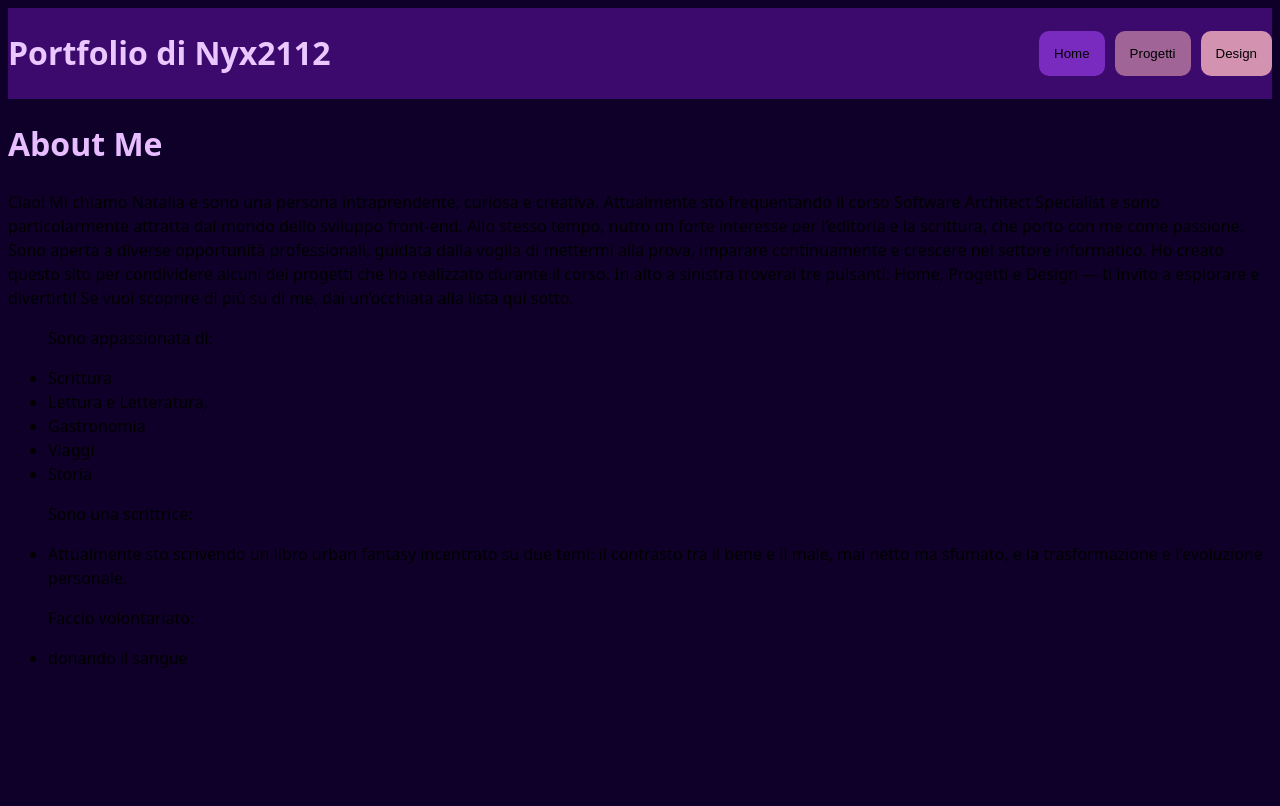
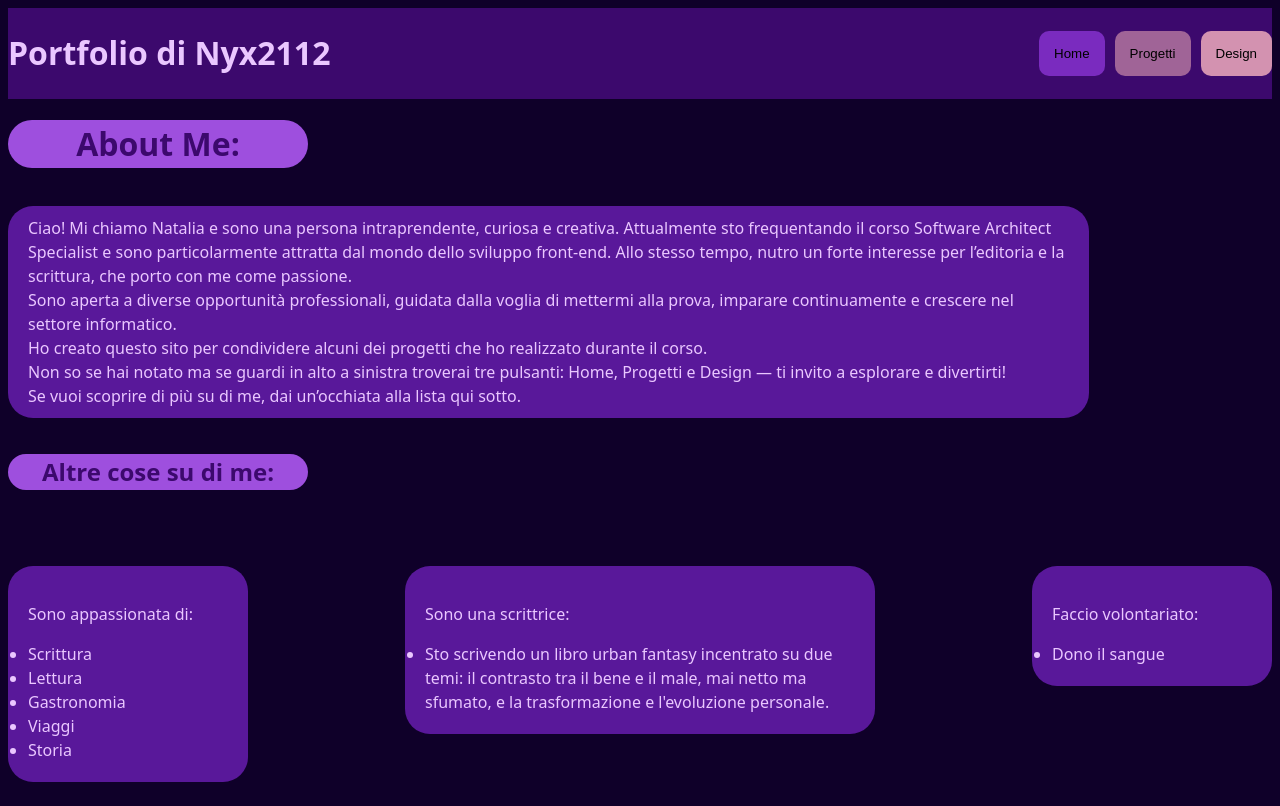
Before and after one commit to Nana-04-art/Portfolio, a React (Vite) app: page / in a window 1280 px wide. Built offline with nearby package versions, Linux system fonts and the light colour scheme; a web font is replaced by a local one.

Commit message:
miglioramento css con aggiunta di background ai testi, manca la'allineamneto al centro + creazione componente chiamato "Progetti"

```diff
--- a/src/HomePage.css
+++ b/src/HomePage.css
@@ -12,7 +12,6 @@
     display: flex;
     justify-content: space-between;
     color: var(--mauve-3);
-
 }
 
 .titolo button{
@@ -47,5 +46,57 @@
 
 }
 .main h1{
-    color: var(--mauve-2);
+    background-color: var(--amethyst);
+    color: var(--persian-indigo);
+    border-radius: 25px;
+    display: inline-block;
+    width: 300px;
+    text-align: center;
+
 }
+
+.main p{
+    background-color:var(--tekhelet);
+    color: var(--mauve-3);
+    border-radius: 25px;
+    display: inline-block;
+    width: 1041px;
+    padding: 10px 20px;
+    justify-content: center;
+}
+
+.lista {
+    display: flex;
+    flex-direction: column;
+    gap: 20px;
+    text-align: left;
+}
+
+.lista h2{
+    background-color: var(--amethyst);
+    color: var(--persian-indigo);
+    border-radius: 25px;
+    display: inline-block;
+    width: 300px;
+    text-align: center;
+}
+
+
+.ul-container {
+    display: flex;
+    flex-direction: row;
+    justify-content: space-between; /* oppure 'center' o 'space-around' */
+    gap: 30px;
+    flex-wrap: wrap;
+    margin-top: 20px;
+}
+.passione, .scrittrice, .volontariato {
+    background-color: var(--tekhelet);
+    color: var(--mauve-3);
+    border-radius: 25px;
+    width: 200px;
+    padding: 20px;
+}
+.scrittrice {
+    width: 430px;
+}
--- a/src/HomePage.jsx
+++ b/src/HomePage.jsx
@@ -12,38 +12,60 @@ function HomePage() {
                 <header>
                     <h1>Portfolio di Nyx2112</h1>
                     <nav>
-                        <button id="home" >Home</button>
+                        <button id="home">Home</button>
                         <button id="progetti">Progetti</button>
                         <button id="design">Design</button>
                     </nav>
                 </header>
             </div>
             <div className="main">
-                <h1>About Me</h1>
-                <p>Ciao! Mi chiamo Natalia e sono una persona intraprendente, curiosa e creativa. Attualmente sto
-                    frequentando il corso Software Architect Specialist e sono particolarmente attratta dal mondo dello
-                    sviluppo front-end. Allo stesso tempo, nutro un forte interesse per l’editoria e la scrittura, che
-                    porto con me come passione.
+                <h1>About Me:</h1>
+                <p>Ciao! Mi chiamo Natalia e sono una persona intraprendente, curiosa e creativa.
+                    Attualmente sto
+                    frequentando il corso Software Architect Specialist e sono particolarmente attratta
+                    dal mondo dello sviluppo front-end. Allo stesso tempo, nutro un forte interesse per l’editoria e la
+                    scrittura,
+                    che porto con me come passione.<br/>
                     Sono aperta a diverse opportunità professionali, guidata dalla voglia di mettermi alla prova,
-                    imparare continuamente e crescere nel settore informatico.
-                    Ho creato questo sito per condividere alcuni dei progetti che ho realizzato durante il corso. In
-                    alto a sinistra troverai tre pulsanti: Home, Progetti e Design — ti invito a esplorare e divertirti!
+                    imparare continuamente e crescere nel settore informatico.<br/>
+                    Ho creato questo sito per condividere alcuni dei progetti che ho realizzato durante il corso. <br/>
+                    Non so se hai notato ma se guardi in alto a sinistra troverai tre pulsanti: Home, Progetti e Design
+                    — ti invito a esplorare e divertirti!<br/>
                     Se vuoi scoprire di più su di me, dai un’occhiata alla lista qui sotto.
                 </p>
             </div>
             <div className="lista">
-                <ul>
+                <h2>Altre cose su di me:</h2>
+
+                <div className="ul-container">
+                    <div>
+                        <ul className="passione">
                             <p>Sono appassionata di:</p>
                             <li>Scrittura</li>
-                    <li>Lettura e Letteratura,</li>
+                            <li>Lettura</li>
                             <li>Gastronomia</li>
                             <li>Viaggi</li>
                             <li>Storia</li>
+                        </ul>
+                    </div>
+
+                    <div>
+                        <ul className="scrittrice">
                             <p>Sono una scrittrice:</p>
-                    <li> Attualmente sto scrivendo un libro urban fantasy incentrato su due temi: il contrasto tra il bene e il male, mai netto ma sfumato, e la trasformazione e l'evoluzione personale.</li>
+                            <li>Sto scrivendo un libro urban fantasy incentrato su due temi: il contrasto tra il bene e
+                                il male, mai netto ma sfumato, e la trasformazione e l'evoluzione personale.
+                            </li>
+                        </ul>
+                    </div>
+
+                    <div>
+
+                        <ul className="volontariato">
                             <p>Faccio volontariato:</p>
-                    <li>donando il sangue</li>
+                            <li>Dono il sangue</li>
                         </ul>
+                    </div>
+                </div>
             </div>
 
 
--- /dev/null
+++ b/src/Progetti.jsx
@@ -0,0 +1,4 @@
+import {useState} from 'react'
+import reactLogo from './assets/react.svg'
+import viteLogo from '/vite.svg'
+import './assets/style/palette.css';
```
Lines whose indentation alone changed are shown as unchanged.
